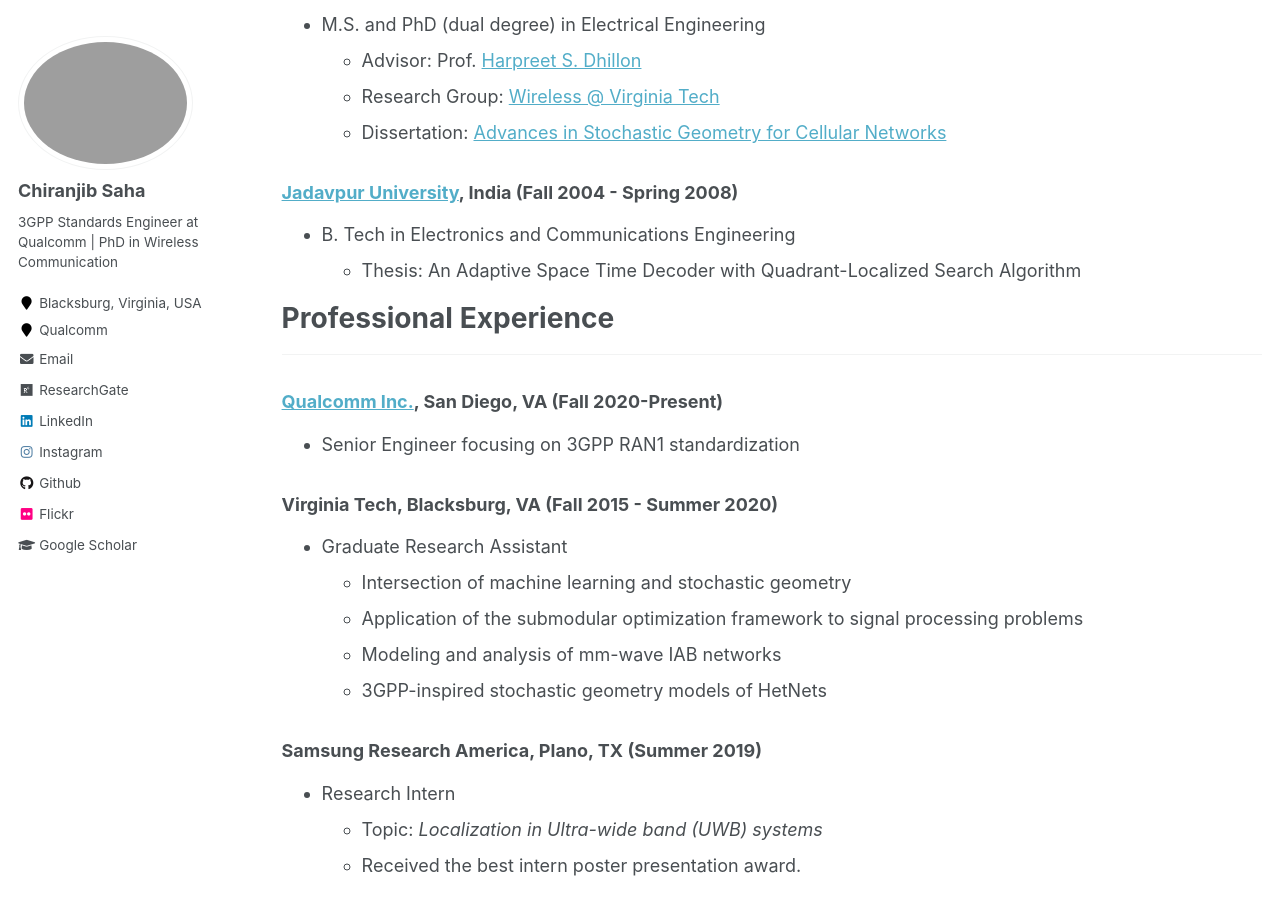
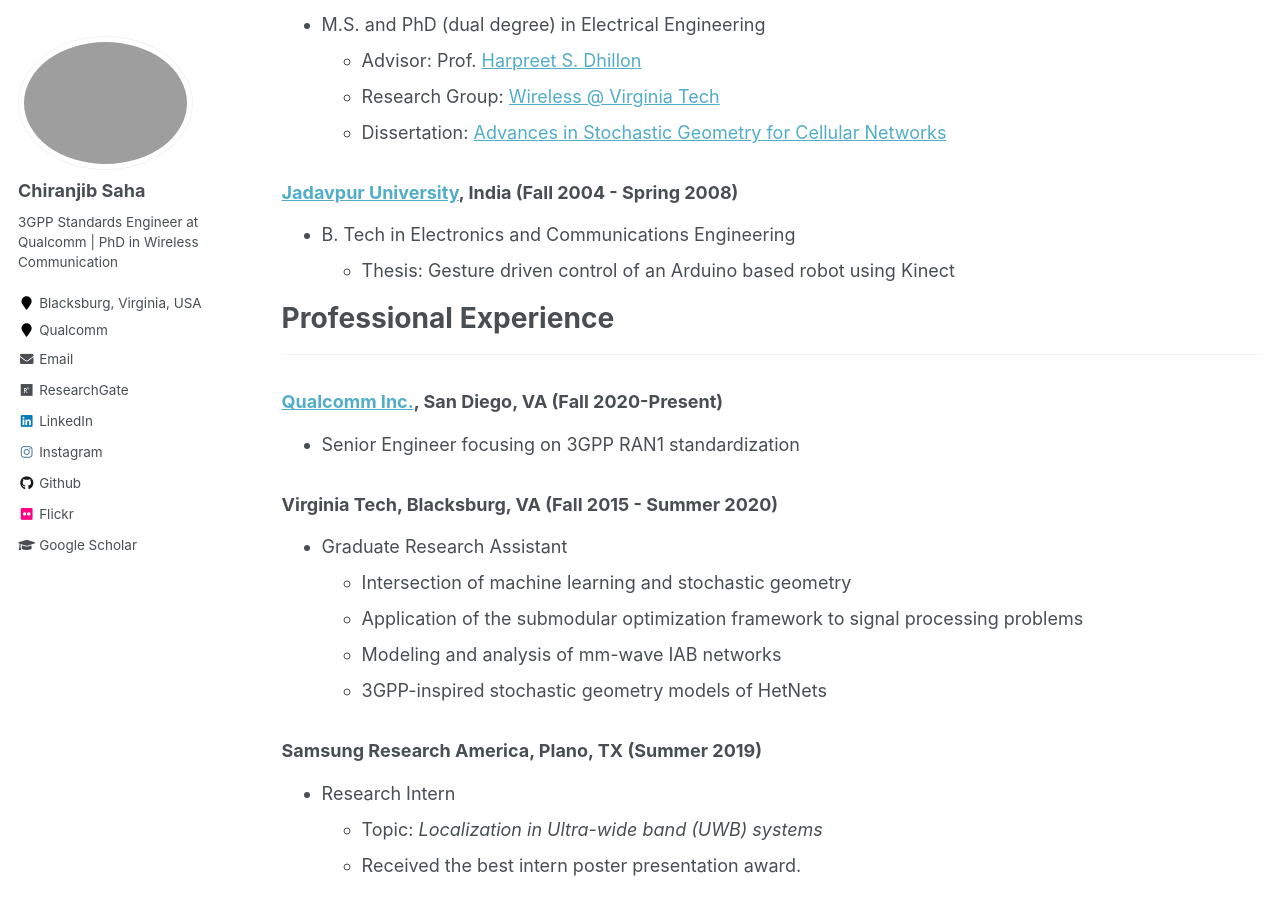
Before and after one commit to chiranjibsaha/chiranjibsaha.github.io, a Jekyll site: the page built from _pages/cv.md, in a window 1280 px wide and 900 px high, scrolled down 332 px. Built offline with Jekyll 4.4.1, drawn with Linux system fonts in a browser that asks for light colours.

Commit message:
Update cv.md

```diff
--- a/_pages/cv.md
+++ b/_pages/cv.md
@@ -23,7 +23,8 @@
 
 ### [Jadavpur University](http://www.jaduniv.edu.in){:target="_blank"}, India (Fall 2004 - Spring 2008)
 * B. Tech in Electronics and Communications Engineering
-    * Thesis: An Adaptive Space Time Decoder with Quadrant-Localized Search Algorithm
+    * Thesis: Gesture driven control of an Arduino based robot using Kinect
+
 
 Professional Experience
 ======
```
